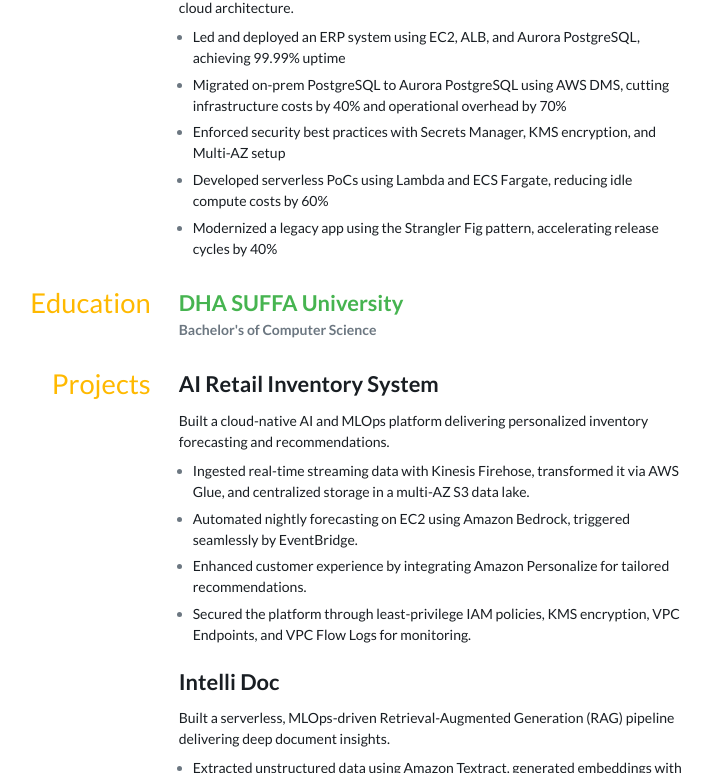
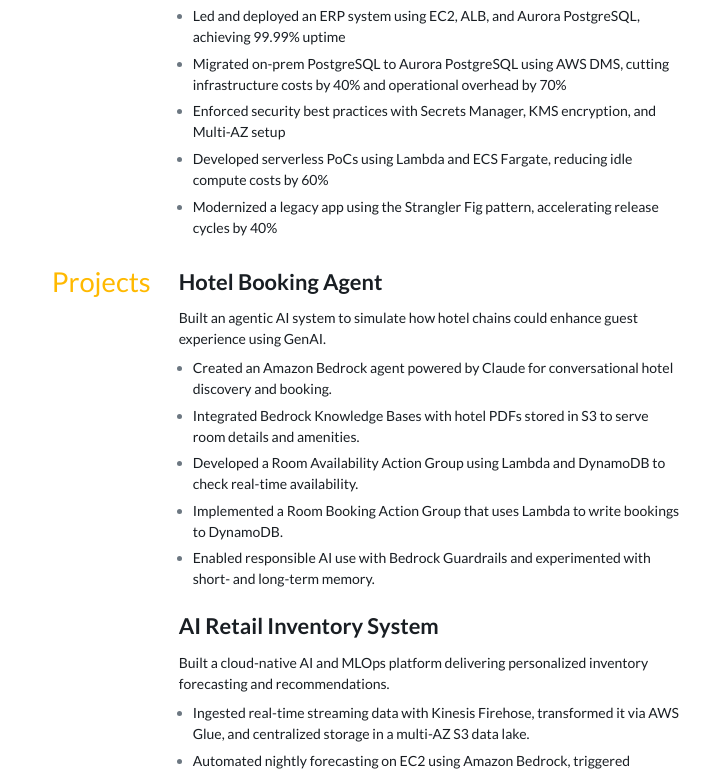
Before and after one commit to mohsinsheikhani/portfolio, a plain HTML site: page index.html in a window 1280 px wide. Shown: the part 2027-2800 px from the top of the page, without its empty margins (309-1019 px from the left). Drawn offline with Linux system fonts and the light colour scheme.

Commit message:
bedrock agents side project

```diff
--- a/index.html
+++ b/index.html
@@ -432,10 +432,8 @@
           <ul>
             <li>
               <p>
-                Set up a multi-account AWS Organization with AWS Identity Center
-                and over 5 custom Service Control Policies (SCPs), attached
-                across OUs and accounts, to enforce security baselines and
-                governance at scale.
+                Set up a multi-account AWS Organization using AWS Identity
+                Center to establish centralized access control.
               </p>
             </li>
             <li>
@@ -637,26 +635,50 @@
         </article>
       </div>
     </section>
-    <section id="education">
-      <h3>Education</h3>
+    <section id="projects">
+      <h3>Projects</h3>
       <div class="stack">
         <article>
           <header>
-            <h4>
-              <a href="https://www.dsu.edu.pk/" target="_blank" rel="noreferrer"
-                >DHA SUFFA University</a
-              >
-            </h4>
-            <div class="meta">
-              <strong>Bachelor's of Computer Science</strong>
-            </div>
+            <h4>Hotel Booking Agent</h4>
           </header>
+          <p>
+            Built an agentic AI system to simulate how hotel chains could
+            enhance guest experience using GenAI.
+          </p>
+          <ul>
+            <li>
+              <p>
+                Created an Amazon Bedrock agent powered by Claude for
+                conversational hotel discovery and booking.
+              </p>
+            </li>
+            <li>
+              <p>
+                Integrated Bedrock Knowledge Bases with hotel PDFs stored in S3
+                to serve room details and amenities.
+              </p>
+            </li>
+            <li>
+              <p>
+                Developed a Room Availability Action Group using Lambda and
+                DynamoDB to check real-time availability.
+              </p>
+            </li>
+            <li>
+              <p>
+                Implemented a Room Booking Action Group that uses Lambda to
+                write bookings to DynamoDB.
+              </p>
+            </li>
+            <li>
+              <p>
+                Enabled responsible AI use with Bedrock Guardrails and
+                experimented with short- and long-term memory.
+              </p>
+            </li>
+          </ul>
         </article>
-      </div>
-    </section>
-    <section id="projects">
-      <h3>Projects</h3>
-      <div class="stack">
         <article>
           <header>
             <h4>AI Retail Inventory System</h4>
@@ -722,6 +744,23 @@
               </p>
             </li>
           </ul>
+        </article>
+      </div>
+    </section>
+    <section id="education">
+      <h3>Education</h3>
+      <div class="stack">
+        <article>
+          <header>
+            <h4>
+              <a href="https://www.dsu.edu.pk/" target="_blank" rel="noreferrer"
+                >DHA SUFFA University</a
+              >
+            </h4>
+            <div class="meta">
+              <strong>Bachelor's of Computer Science</strong>
+            </div>
+          </header>
         </article>
       </div>
     </section>
```
